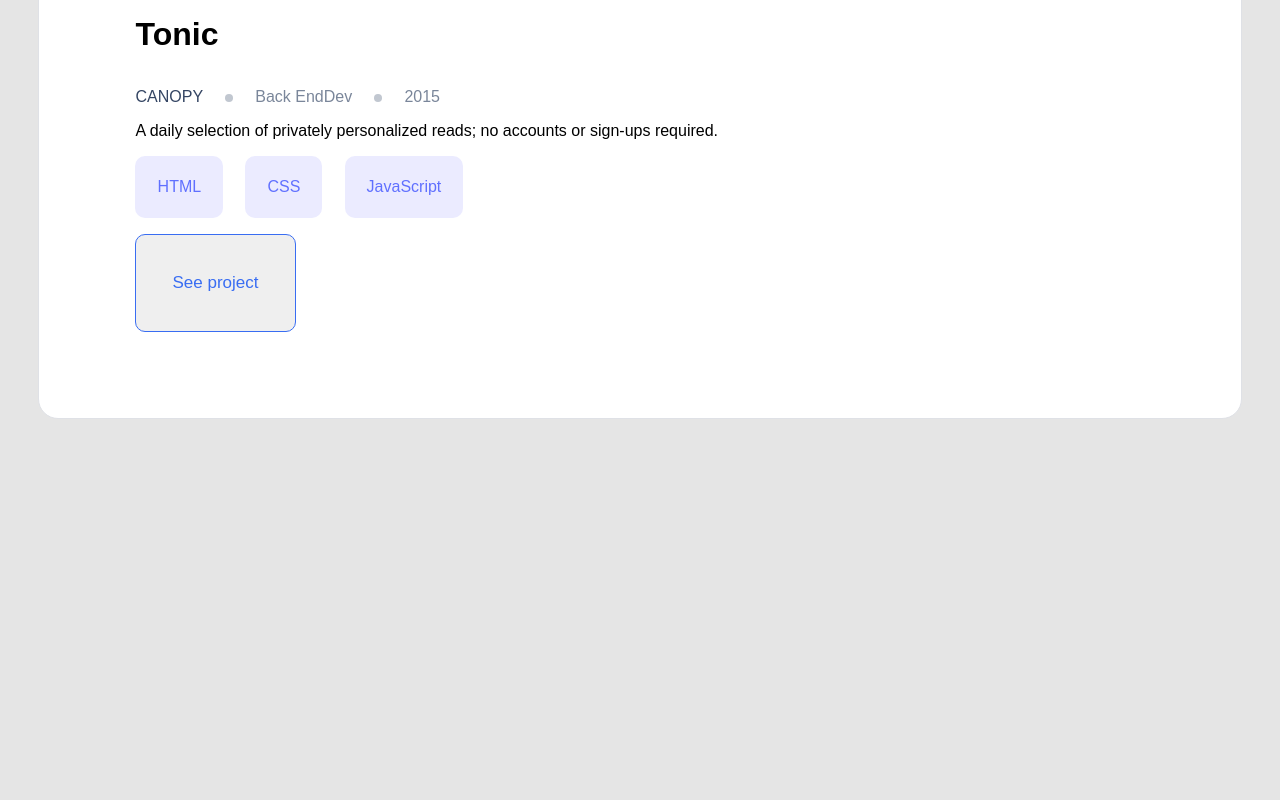
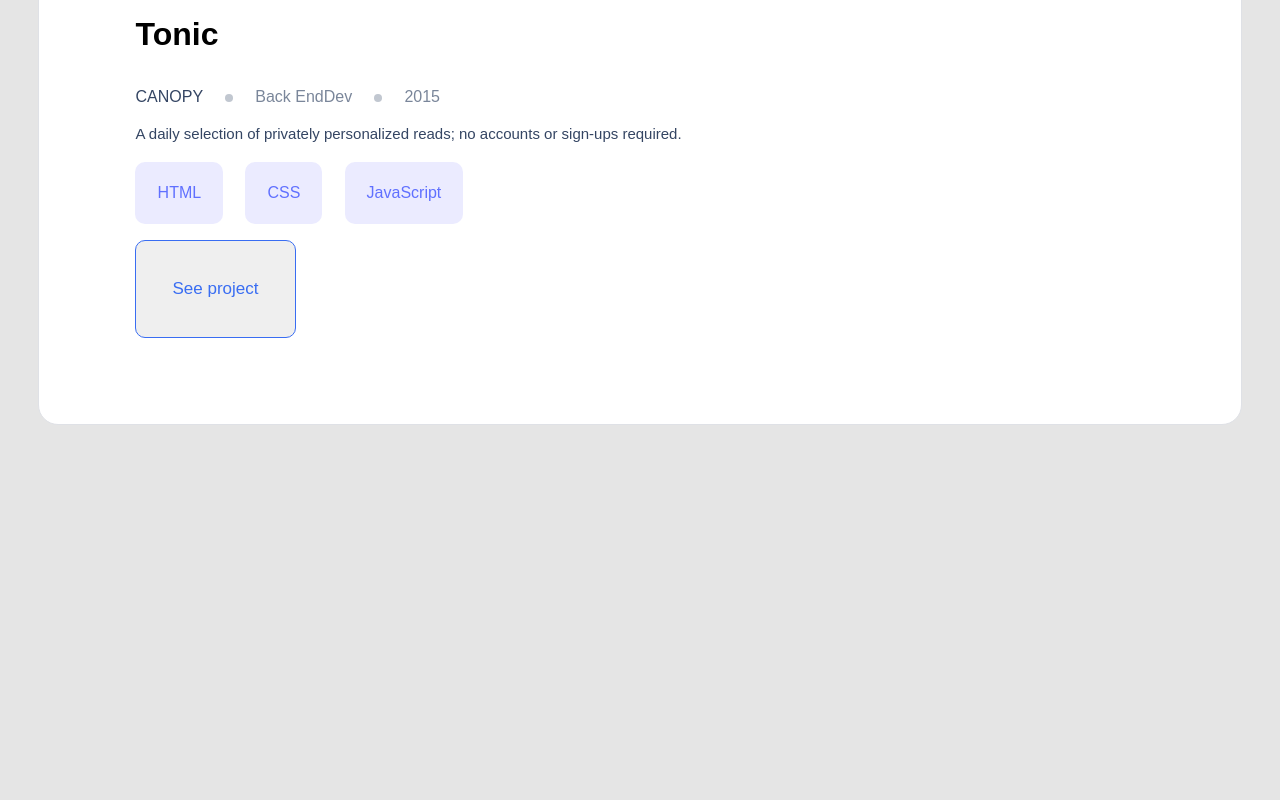
Before and after one commit to mj-e-boc/MJay-Portfolio, a website: page index.html in a window 1280 px wide. Shown: the part 1680-2480 px from the top of the page. Drawn offline with Linux system fonts and the light colour scheme.

Commit message:
fix paragraph color

```diff
--- a/styles.css
+++ b/styles.css
@@ -161,4 +161,8 @@
 .project1 p {
   margin-left: 8%;
   margin-right: 10%;
+  color: #344563;
+  font-weight: 400;
+  font-size: 15px;
+  line-height: 24px;
 }
```
